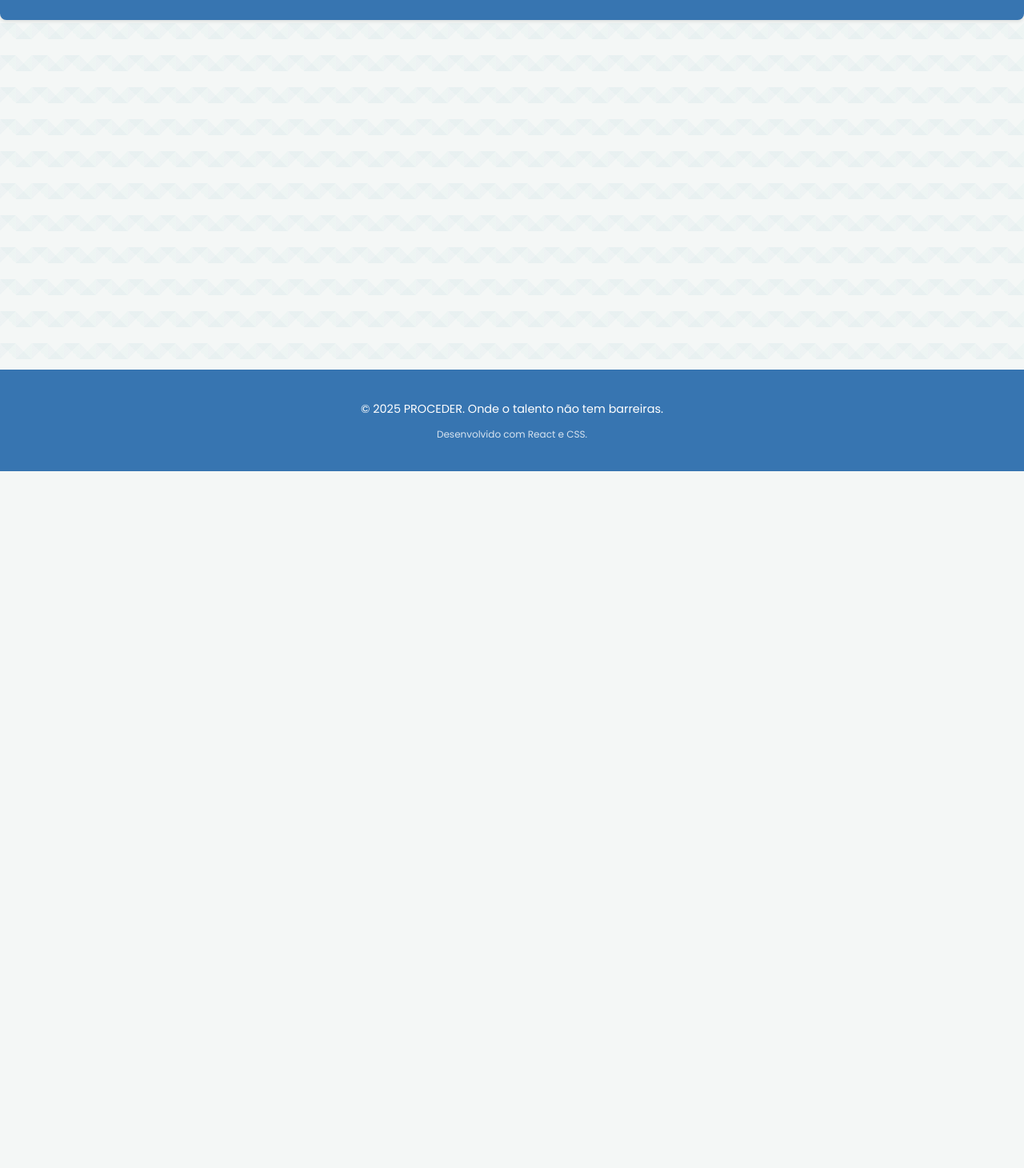
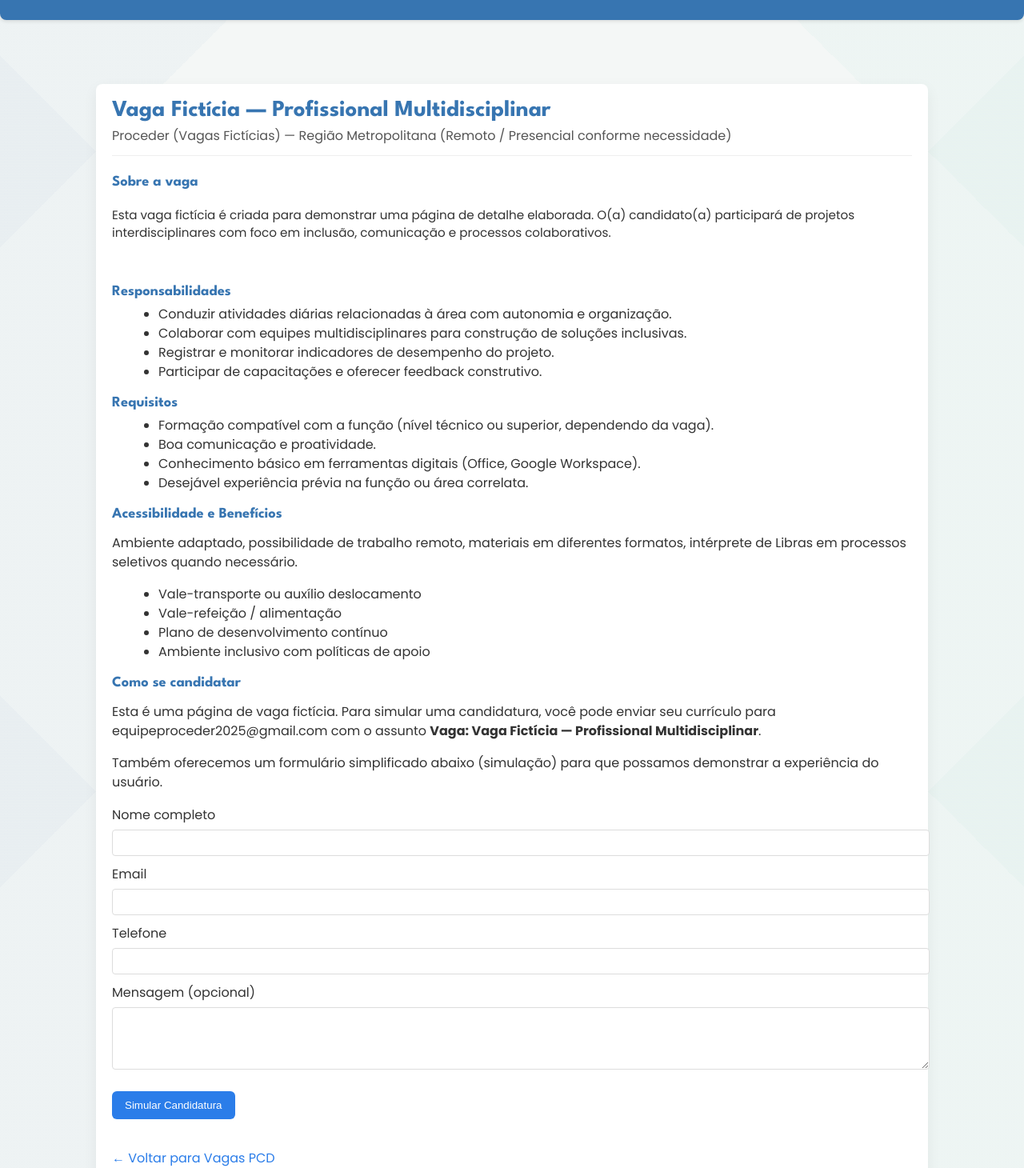
Before and after one commit to Hakonee/proceder, a React (Vite) app: page /proceder/vagas/1 in a window 1280 px wide. Shown: the part 211-1671 px from the top of the page at 80% size. Before the commit the page ends 800 px from the top, so only its background shows below. Built offline with nearby package versions, Linux system fonts and the light colour scheme.

Commit message:
Adicionar página de detalhe de vaga (fictícia) e rotas / atualizar links de candidatura

```diff
--- a/src/App.jsx
+++ b/src/App.jsx
@@ -8,6 +8,7 @@
 import Produtos from './pages/Produtos';
 import Projects from './pages/Projects';
 import VagasPCD from './pages/VagasPCD';
+import VagaDetail from './pages/VagaDetail';
 import Services from './pages/Services'; // Importe o novo componente Services
 
 function App() {
@@ -23,6 +24,7 @@
           <Route path="/produtos" element={<Produtos />} />
           <Route path="/projetos" element={<Projects />} />
           <Route path="/vagas-pcd" element={<VagasPCD />} />
+          <Route path="/vagas/:id" element={<VagaDetail />} />
         </Routes>
       </main>
       <Footer />
--- /dev/null
+++ b/src/pages/VagaDetail.jsx
@@ -0,0 +1,122 @@
+import React from 'react';
+import { useParams, Link, useLocation } from 'react-router-dom';
+import '../styles/VagaDetail.css';
+
+// Página fictícia e elaborada de detalhes da vaga
+export default function VagaDetail() {
+  const { id } = useParams();
+  const location = useLocation();
+
+  // Na ausência de uma API, podemos aceitar dados via state (opcional) ou carregar conteúdo fictício
+  const vaga = location.state?.vaga || getVagaFicticia(id);
+
+  return (
+    <div className="vaga-detail-container">
+      <div className="vaga-detail-header">
+        <h1 className="vaga-detail-title">{vaga.titulo}</h1>
+        <p className="vaga-detail-subtitle">{vaga.empresa} — {vaga.local}</p>
+      </div>
+
+      <div className="vaga-detail-body">
+        <section className="vaga-section vaga-descricao">
+          <h2>Sobre a vaga</h2>
+          <p>{vaga.descricao}</p>
+        </section>
+
+        <section className="vaga-section vaga-responsabilidades">
+          <h2>Responsabilidades</h2>
+          <ul>
+            {vaga.responsabilidades.map((r, i) => (
+              <li key={i}>{r}</li>
+            ))}
+          </ul>
+        </section>
+
+        <section className="vaga-section vaga-requisitos">
+          <h2>Requisitos</h2>
+          <ul>
+            {vaga.requisitos.map((r, i) => (
+              <li key={i}>{r}</li>
+            ))}
+          </ul>
+        </section>
+
+        <section className="vaga-section vaga-acessibilidade">
+          <h2>Acessibilidade e Benefícios</h2>
+          <p>{vaga.acessibilidade}</p>
+          <ul>
+            {vaga.beneficios.map((b, i) => (
+              <li key={i}>{b}</li>
+            ))}
+          </ul>
+        </section>
+
+        <section className="vaga-section vaga-como-se-candidatar">
+          <h2>Como se candidatar</h2>
+          <p>
+            Esta é uma página de vaga fictícia. Para simular uma candidatura, você pode enviar seu currículo
+            para <a href="mailto:equipeproceder2025@gmail.com">equipeproceder2025@gmail.com</a> com o assunto <strong>Vaga: {vaga.titulo}</strong>.
+          </p>
+          <p>
+            Também oferecemos um formulário simplificado abaixo (simulação) para que possamos demonstrar a experiência do usuário.
+          </p>
+          <form className="vaga-candidatura-form" onSubmit={(e) => { e.preventDefault(); alert('Candidatura simulada enviada. (Fictício)'); e.target.reset(); }}>
+            <label>
+              Nome completo
+              <input type="text" name="nome" required />
+            </label>
+            <label>
+              Email
+              <input type="email" name="email" required />
+            </label>
+            <label>
+              Telefone
+              <input type="tel" name="telefone" />
+            </label>
+            <label>
+              Mensagem (opcional)
+              <textarea name="mensagem" rows={4}></textarea>
+            </label>
+            <button type="submit" className="botao-candidatar-detalhe">Simular Candidatura</button>
+          </form>
+        </section>
+
+        <div className="vaga-detail-footer">
+          <Link to="/vagas-pcd" className="voltar-link">← Voltar para Vagas PCD</Link>
+        </div>
+      </div>
+    </div>
+  );
+}
+
+function getVagaFicticia(id) {
+  // Conteúdo fictício detalhado; pode variar por id
+  return {
+    id,
+    titulo: 'Vaga Fictícia — Profissional Multidisciplinar',
+    empresa: 'Proceder (Vagas Fictícias)',
+    local: 'Região Metropolitana (Remoto / Presencial conforme necessidade)',
+    descricao:
+      'Esta vaga fictícia é criada para demonstrar uma página de detalhe elaborada. O(a) candidato(a) participará de projetos interdisciplinares com foco em inclusão, comunicação e processos colaborativos.',
+    responsabilidades: [
+      'Conduzir atividades diárias relacionadas à área com autonomia e organização.',
+      'Colaborar com equipes multidisciplinares para construção de soluções inclusivas.',
+      'Registrar e monitorar indicadores de desempenho do projeto.',
+      'Participar de capacitações e oferecer feedback construtivo.'
+    ],
+    requisitos: [
+      'Formação compatível com a função (nível técnico ou superior, dependendo da vaga).',
+      'Boa comunicação e proatividade.',
+      'Conhecimento básico em ferramentas digitais (Office, Google Workspace).',
+      'Desejável experiência prévia na função ou área correlata.'
+    ],
+    acessibilidade:
+      'Ambiente adaptado, possibilidade de trabalho remoto, materiais em diferentes formatos, intérprete de Libras em processos seletivos quando necessário.',
+    beneficios: [
+      'Vale-transporte ou auxílio deslocamento',
+      'Vale-refeição / alimentação',
+      'Plano de desenvolvimento contínuo',
+      'Ambiente inclusivo com políticas de apoio'
+    ]
+  };
+}
--- a/src/pages/VagasPCD.jsx
+++ b/src/pages/VagasPCD.jsx
@@ -1,5 +1,6 @@
 // src/pages/VagasPCD.jsx
 import React from "react";
+import { Link } from 'react-router-dom';
 import "../styles/VagasPCD.css"; // Caminho para o novo CSS
 
 export default function VagasPCD() {
@@ -210,9 +211,9 @@
               <h3>Acessibilidade e Suporte:</h3>
               <p>{vaga.acessibilidade}</p>
             </div>
-            <a href={vaga.linkCandidatura} className="botao-candidatar" target="_blank" rel="noopener noreferrer">
+            <Link to={`/vagas/${vaga.id}`} state={{ vaga }} className="botao-candidatar">
               Candidatar-se
-            </a>
+            </Link>
           </div>
         ))}
       </div>
--- /dev/null
+++ b/src/styles/VagaDetail.css
@@ -0,0 +1,70 @@
+.vaga-detail-container {
+  max-width: 1000px;
+  margin: 40px auto;
+  padding: 20px;
+  background: #fff;
+  border-radius: 8px;
+  box-shadow: 0 6px 18px rgba(0,0,0,0.06);
+}
+.vaga-detail-header {
+  border-bottom: 1px solid #eee;
+  padding-bottom: 12px;
+  margin-bottom: 18px;
+}
+.vaga-detail-title {
+  font-size: 1.8rem;
+  margin: 0 0 6px 0;
+}
+.vaga-detail-subtitle {
+  color: #555;
+  margin: 0;
+}
+.vaga-detail-body {
+  display: grid;
+  grid-template-columns: 1fr;
+  gap: 18px;
+}
+.vaga-section h2 {
+  margin: 0 0 8px 0;
+  font-size: 1.15rem;
+}
+.vaga-section p, .vaga-section li {
+  color: #333;
+  line-height: 1.5;
+}
+.vaga-section ul {
+  margin: 6px 0 0 18px;
+}
+.vaga-candidatura-form label {
+  display: block;
+  margin-bottom: 10px;
+}
+.vaga-candidatura-form input,
+.vaga-candidatura-form textarea {
+  width: 100%;
+  padding: 8px 10px;
+  border: 1px solid #ddd;
+  border-radius: 4px;
+  margin-top: 6px;
+}
+.botao-candidatar-detalhe {
+  display: inline-block;
+  background: #2b7de9;
+  color: #fff;
+  border: none;
+  padding: 10px 16px;
+  border-radius: 6px;
+  cursor: pointer;
+  margin-top: 10px;
+}
+.voltar-link {
+  display: inline-block;
+  margin-top: 18px;
+  color: #2b7de9;
+  text-decoration: none;
+}
+
+@media (max-width: 768px) {
+  .vaga-detail-container { padding: 14px; margin: 20px; }
+  .vaga-detail-title { font-size: 1.4rem; }
+}
```
